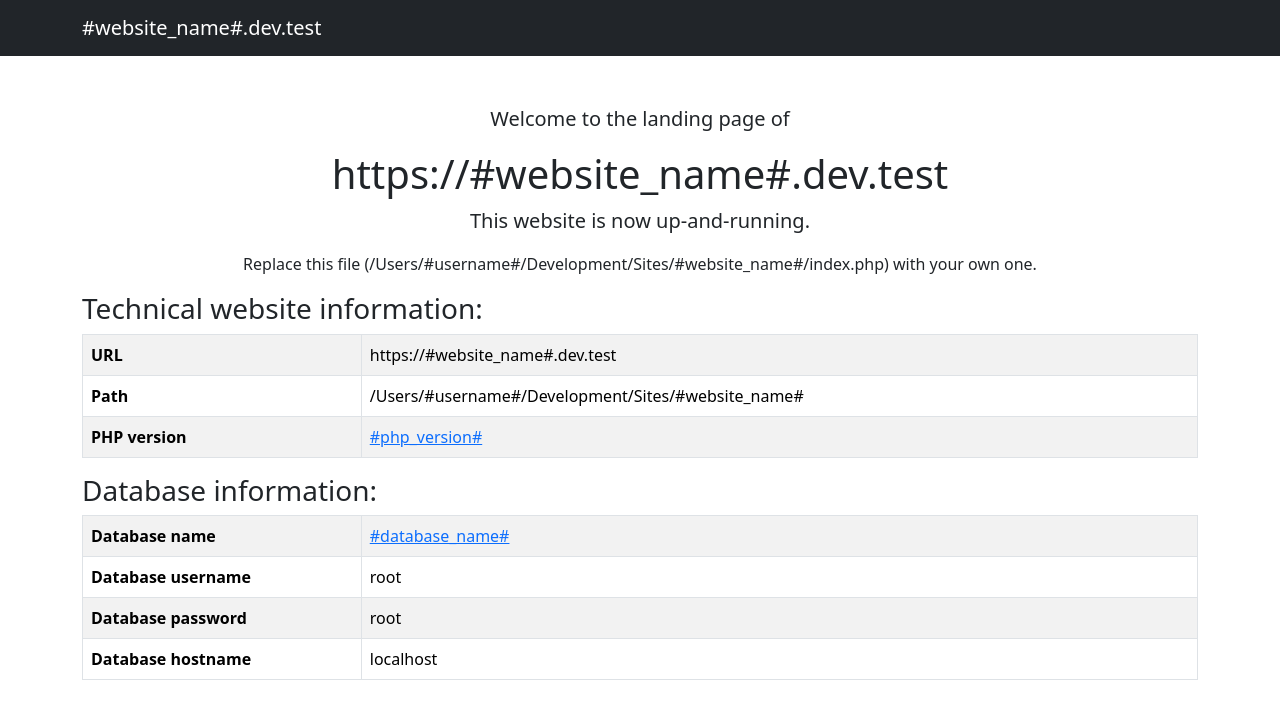
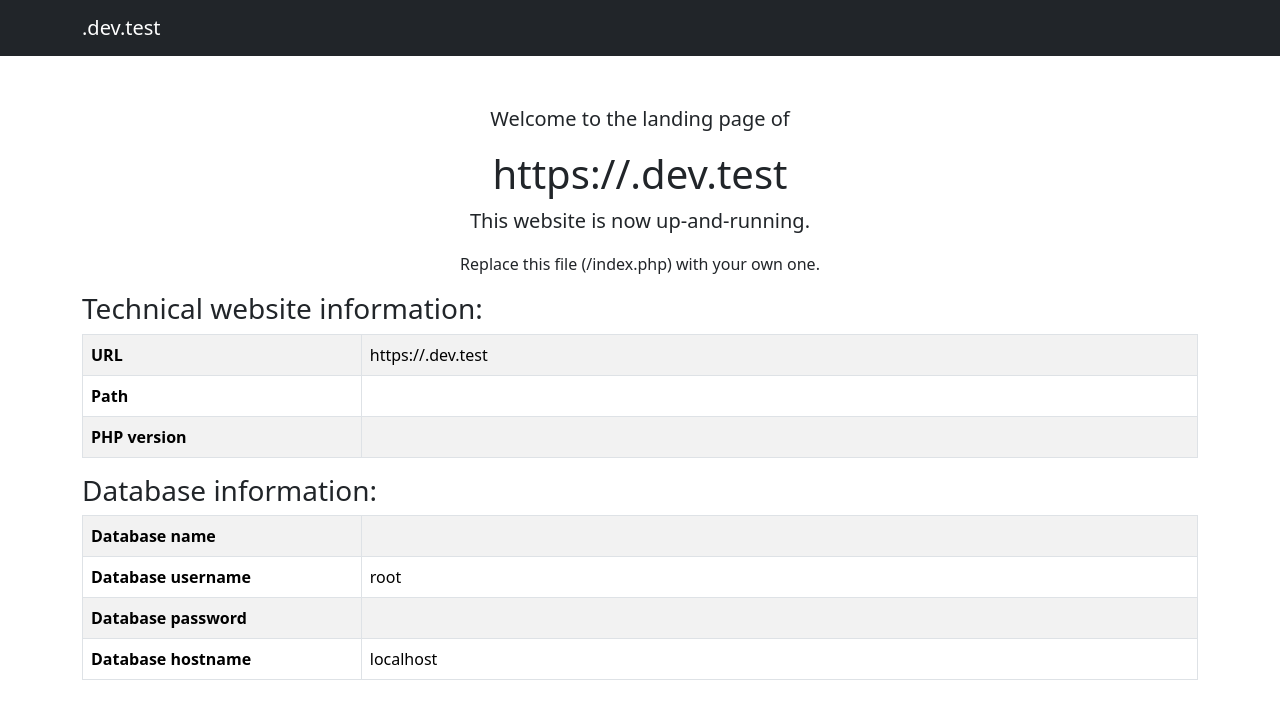
Before and after one commit to renekreijveld/macOS_PHP_local_development, a PHP site: page / in a window 1280 px wide. Shown: the top 719 px of the page. Run offline with PHP 8.4, Linux system fonts and the light colour scheme.

Commit message:
Updated website default index.php

```diff
--- a/Templates/index.php
+++ b/Templates/index.php
@@ -6,7 +6,7 @@
     <meta name="viewport" content="width=device-width, initial-scale=1, shrink-to-fit=no" />
     <meta name="description" content="" />
     <meta name="author" content="" />
-    <title>#website_name#.dev.test</title>
+    <title><website_name>.dev.test</title>
     <!-- Favicon-->
 
     <!-- Core theme CSS (includes Bootstrap)-->
@@ -17,7 +17,7 @@
     <!-- Responsive navbar-->
     <nav class="navbar navbar-expand-lg navbar-dark bg-dark">
         <div class="container">
-            <a class="navbar-brand" href="#">#website_name#.dev.test</a>
+            <a class="navbar-brand" href="#"><website_name>.dev.test</a>
             <button class="navbar-toggler" type="button" data-bs-toggle="collapse"
                 data-bs-target="#navbarSupportedContent" aria-controls="navbarSupportedContent" aria-expanded="false"
                 aria-label="Toggle navigation"><span class="navbar-toggler-icon"></span></button>
@@ -29,9 +29,9 @@
             <div class="col-12">
                 <div class="text-center mt-5">
                     <p class="lead">Welcome to the landing page of</p>
-                    <h1>https://#website_name#.dev.test</h1>
+                    <h1>https://<website_name>.dev.test</h1>
                     <p class="lead">This website is now up-and-running.</p>
-                    <p>Replace this file (/Users/#username#/Development/Sites/#website_name#/index.php) with your own one.</p>
+                    <p>Replace this file (<document_root>/index.php) with your own one.</p>
                 </div>
             </div>
         </div>
@@ -42,15 +42,15 @@
                     <tbody>
                         <tr>
                             <th scope="col" style="width: 25%;">URL</th>
-                            <td scope="col">https://#website_name#.dev.test</td>
+                            <td scope="col">https://<website_name>.dev.test</td>
                         </tr>
                         <tr>
                             <th scope="col">Path</th>
-                            <td scope="col">/Users/#username#/Development/Sites/#website_name#</td>
+                            <td scope="col"><document_root></td>
                         </tr>
                         <tr>
                             <th scope="col">PHP version</th>
-                            <td scope="col"><a href="https://localhost/info.php" target="_blank">#php_version#</a></td>
+                            <td scope="col"><a href="https://localhost/phpinfo.php" target="_blank"><php_version></a></td>
                         </tr>
                     </tbody>
                 </table>
@@ -59,7 +59,7 @@
                     <tbody>
                         <tr>
                             <th scope="col" style="width: 25%;">Database name</th>
-                            <td scope="col"><a href="https://localhost/adminer.php?username=root&refresh=1" target="_blank">#database_name#</a></td>
+                            <td scope="col"><a href="https://localhost/adminer.php?username=root&refresh=1" target="_blank"><database_name></a></td>
                         </tr>
                         <tr>
                             <th scope="col">Database username</th>
@@ -67,7 +67,7 @@
                         </tr>
                         <tr>
                             <th scope="col">Database password</th>
-                            <td scope="col">root</td>
+                            <td scope="col"><db_password></td>
                         </tr>
                         <tr>
                             <th scope="col">Database hostname</th>
```
